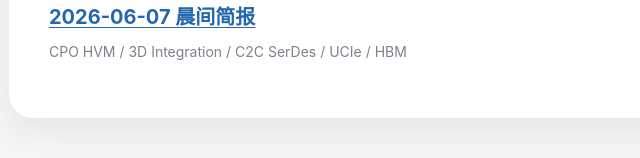
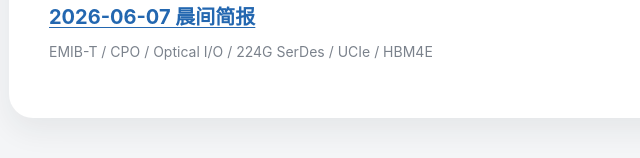
Before and after one commit to Juho-D/daily-brief, a plain HTML site: page docs/index.html in a window 1280 px wide. Shown: the part 350-508 px from the top of the page, 269-909 px from the left. Drawn offline with Linux system fonts and the light colour scheme.

Commit message:
Add daily brief 2026-06-07

```diff
--- a/docs/index.html
+++ b/docs/index.html
@@ -18,7 +18,7 @@
         <div class="item-card">
           <div class="item-label">Latest</div>
           <h3 class="item-title"><a href="digest_2026-06-07.html">2026-06-07 晨间简报</a></h3>
-          <div class="source">CPO HVM / 3D Integration / C2C SerDes / UCIe / HBM</div>
+          <div class="source">EMIB-T / CPO / Optical I/O / 224G SerDes / UCIe / HBM4E</div>
         </div>
       </section>
     </main>
```
